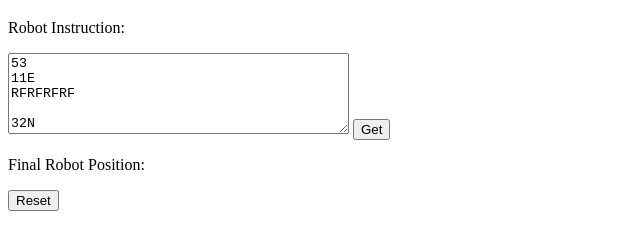
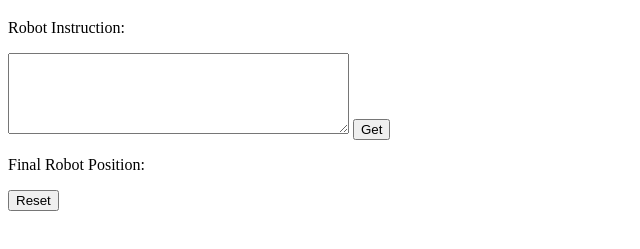
Before and after one commit to trcywu/Martian_Robots, a plain HTML site: page index.html in a window 1280 px wide. Shown: the part 61-310 px from the top of the page, without its empty margins (0-640 px from the left). Drawn offline with Linux system fonts and the light colour scheme.

```diff
--- a/index.html
+++ b/index.html
@@ -13,15 +13,7 @@
     <form id="mars">
 
         <p>Robot Instruction:</p>
-        <textarea id='instruction' name="Text1" cols="40" rows="5">53
-11E
-RFRFRFRF
-
-32N
-FRRFLLFFRRFLL
-
-03W
-LLFFFLFLFL</textarea>
+        <textarea id='instruction' name="Text1" cols="40" rows="5"></textarea>
 
         <input type="button" value="Get" onclick="playAgain()">
         <p>Final Robot Position:</p>
```
Also changed, not shown: js/robots.js (+1 -10 lines).
